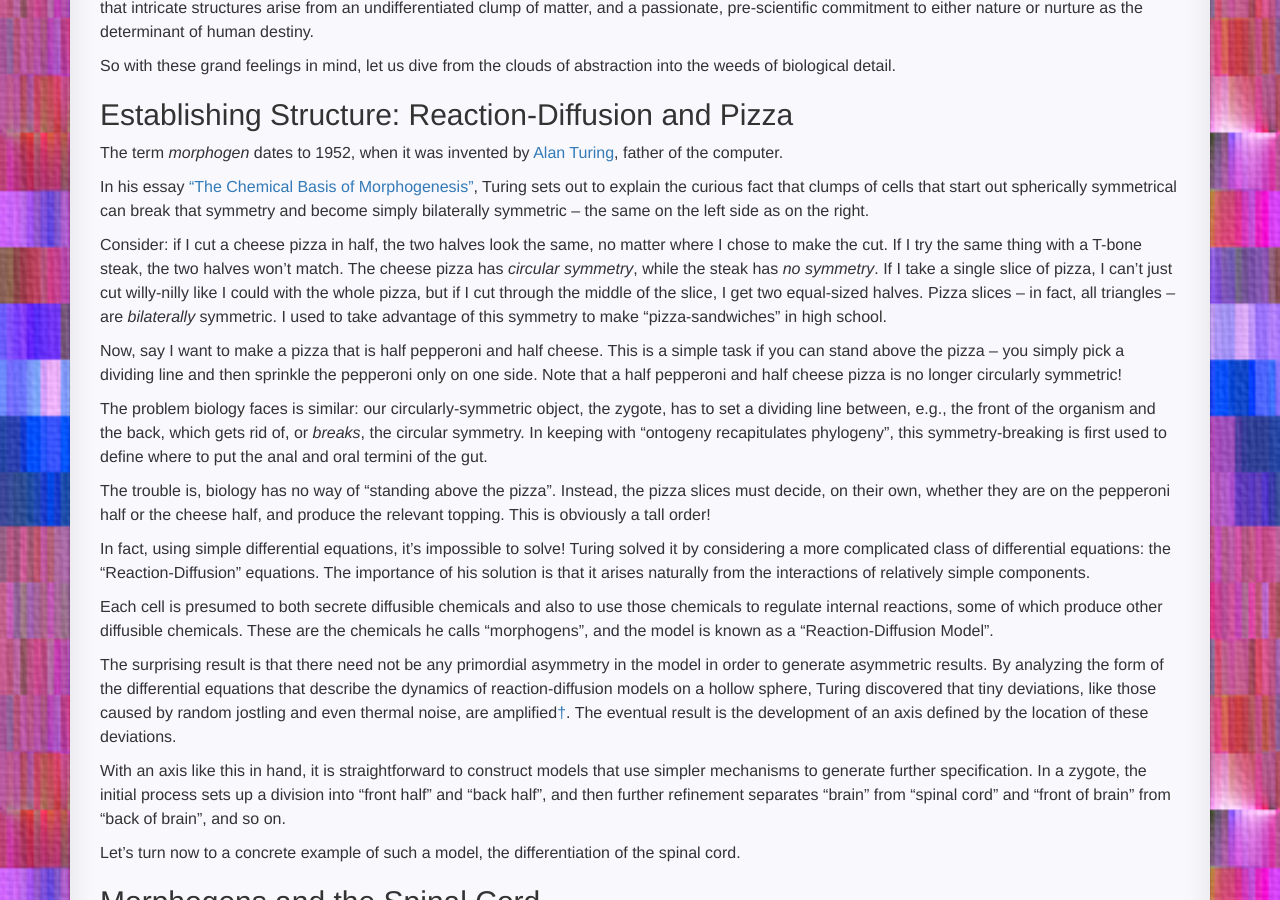
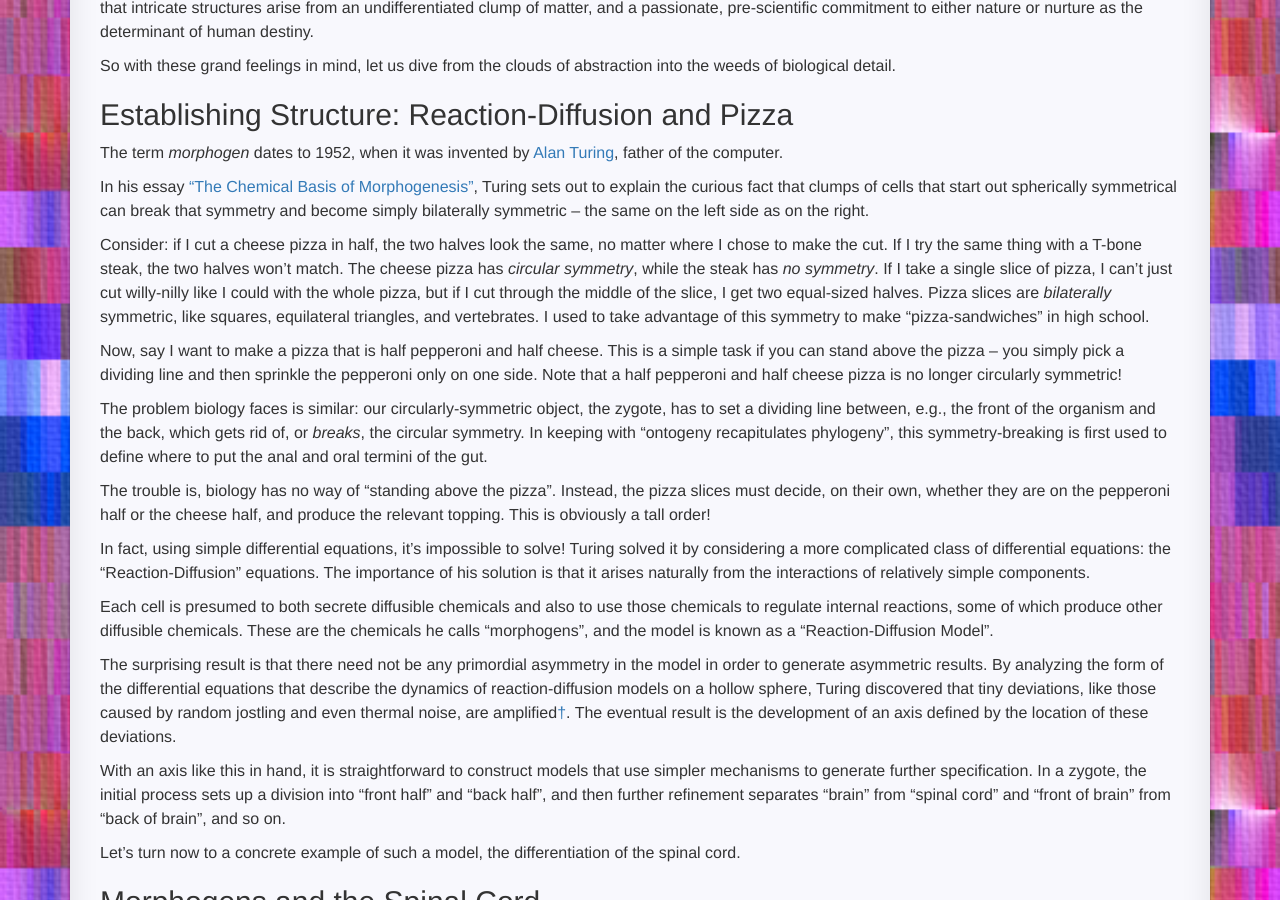
Before and after one commit to charlesfrye/FoundationalNeuroscience, a Jekyll site: the page built from _posts/2016-03-20-32.md, in a window 1280 px wide and 900 px high, scrolled down 882 px. Built offline with Jekyll 4.4.1, drawn with Linux system fonts in a browser that asks for light colours; nearby versions of some CDN libraries; a style sheet for code colours, icons or effects is not loaded.

Commit message:
Fixes incorrect claim re: triangles in 32

```diff
--- a/_posts/2016-03-20-32.md
+++ b/_posts/2016-03-20-32.md
@@ -106,8 +106,9 @@ I can't just cut willy-nilly like I could with
 the whole pizza,
 but if I cut through the middle of the slice,
 I get two equal-sized halves.
-Pizza slices -- in fact, all triangles --
-are *bilaterally* symmetric.
+Pizza slices
+are *bilaterally* symmetric,
+like squares, equilateral triangles, and vertebrates.
 I used to take advantage of this symmetry to make
 "pizza-sandwiches" in high school.
 
```
